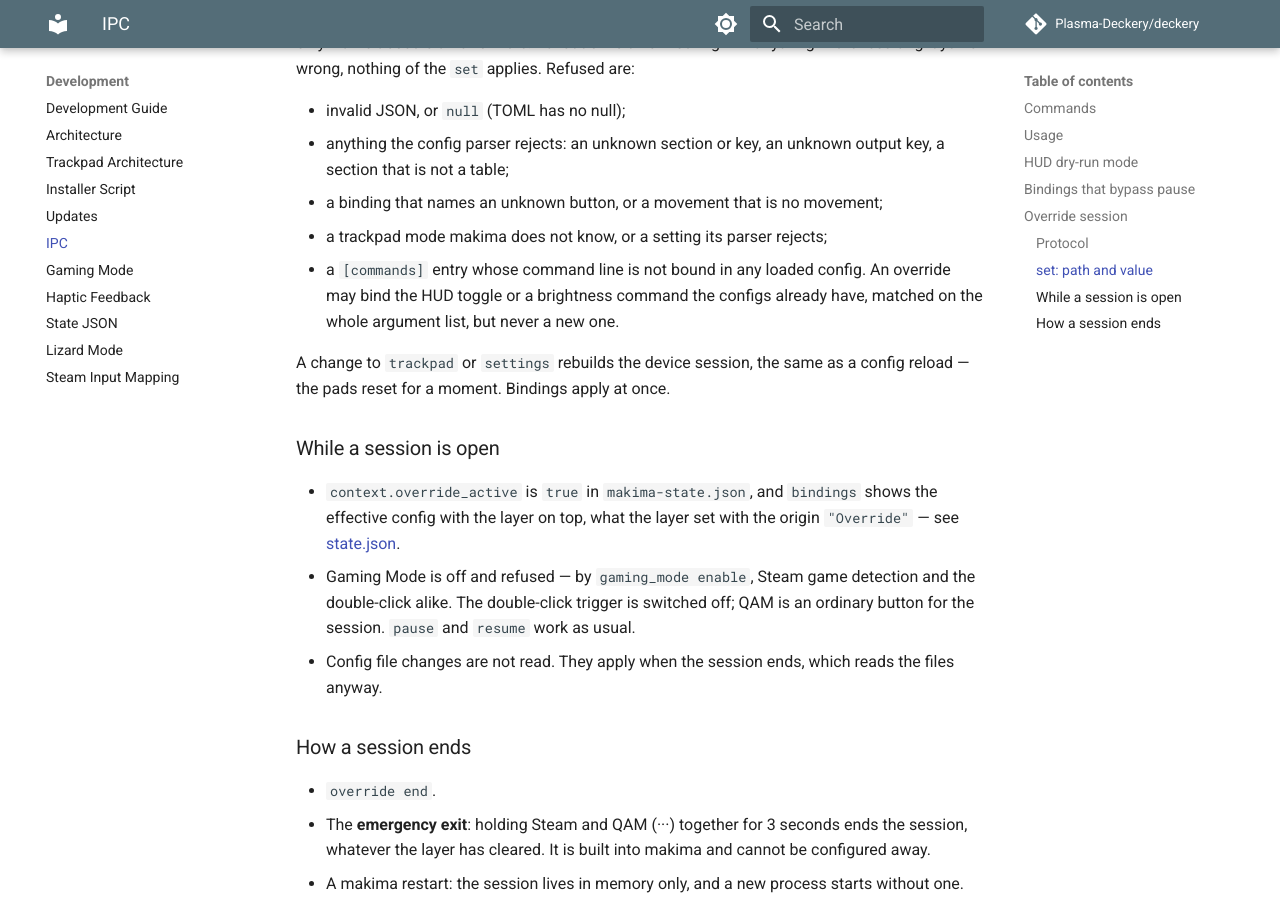
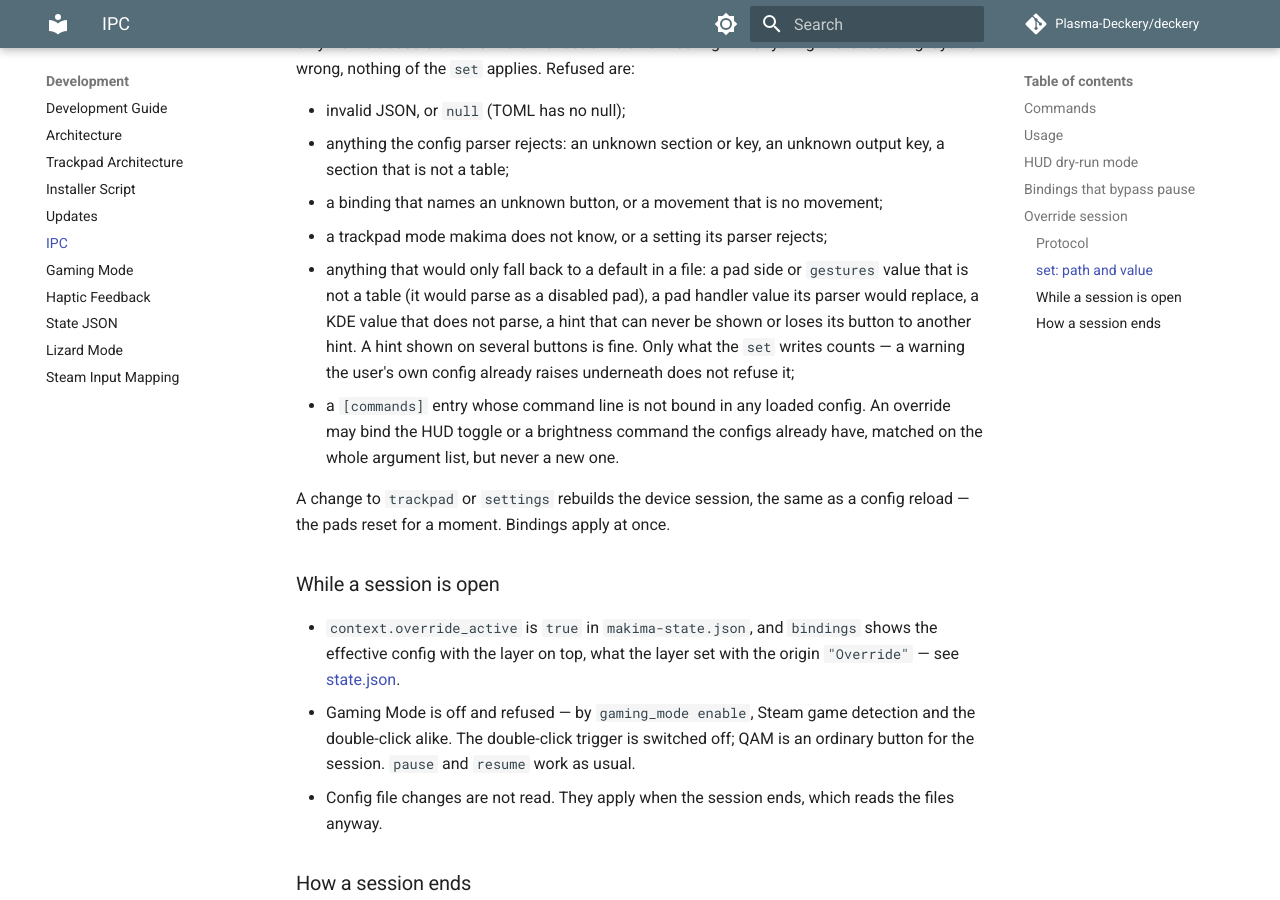
Before and after one commit to Plasma-Deckery/deckery, an MkDocs documentation site: the page built from docs/reference/ipc.md, in a window 1280 px wide and 900 px high, scrolled down 3982 px. Built offline with MkDocs 1.6.1 and Material for MkDocs 9.7.7, drawn with Linux system fonts in a browser that asks for light colours; comment, search, counter and statistics services are not loaded.

Commit message:
Document that an override set refuses every silent default

```diff
--- a/docs/reference/ipc.md
+++ b/docs/reference/ipc.md
@@ -101,6 +101,7 @@ The layer is validated through the same code a config file goes through, and str
 - anything the config parser rejects: an unknown section or key, an unknown output key, a section that is not a table;
 - a binding that names an unknown button, or a movement that is no movement;
 - a trackpad mode makima does not know, or a setting its parser rejects;
+- anything that would only fall back to a default in a file: a pad side or `gestures` value that is not a table (it would parse as a disabled pad), a pad handler value its parser would replace, a KDE value that does not parse, a hint that can never be shown or loses its button to another hint. A hint shown on several buttons is fine. Only what the `set` writes counts — a warning the user's own config already raises underneath does not refuse it;
 - a `[commands]` entry whose command line is not bound in any loaded config. An override may bind the HUD toggle or a brightness command the configs already have, matched on the whole argument list, but never a new one.
 
 A change to `trackpad` or `settings` rebuilds the device session, the same as a config reload — the pads reset for a moment. Bindings apply at once.
```
